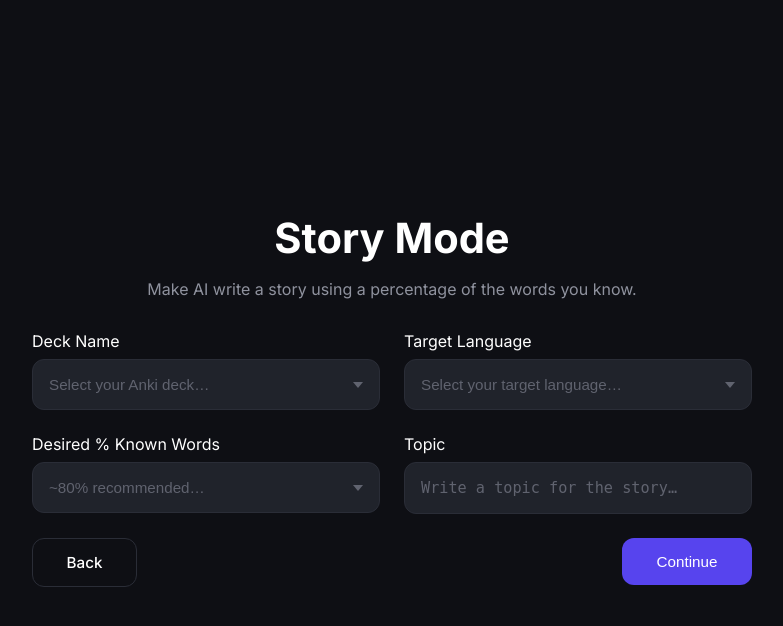
After one commit to AlexTMIT/language-anki-generator, a Flask app: template app/templates/story/story.html in a window 1280 px wide. The commit adds this page. Shown: the top 626 px of the page, without its empty margins (248-1031 px from the left). Run offline with Flask 3, Linux system fonts and the light colour scheme; the template is opened without the code that fills it, so the values that code supplies are empty; parts of the project's set-up code (start-up, migrations or seed data) failed here and were passed over; some libraries are stand-ins or nearby versions.

Commit message:
create story page! needs working implementation, but starting page is there

```diff
--- a/app/blueprints/__init__.py
+++ b/app/blueprints/__init__.py
@@ -3,9 +3,11 @@ from .site.routes      import bp as site_bp
 from .flashcards.routes import bp as flashcards_bp
 from .batch            import bp as batch_bp
 from .picker           import bp as picker_bp
+from .story.routes import bp as story_bp
 
 def register_blueprints(app: Flask) -> None:
     app.register_blueprint(site_bp)
     app.register_blueprint(flashcards_bp)
     app.register_blueprint(batch_bp)
     app.register_blueprint(picker_bp)
+    app.register_blueprint(story_bp)
--- a/app/blueprints/flashcards/routes.py
+++ b/app/blueprints/flashcards/routes.py
@@ -2,9 +2,9 @@ import secrets
 from flask import Blueprint, render_template, current_app, request, redirect, url_for
 
 bp = Blueprint(
-    "flashcards",                       # ← endpoint prefix
+    "flashcards",
     __name__,
-    url_prefix="/create",               # /create/… URLs
+    url_prefix="/create",
     template_folder="../../templates/flashcards",
     static_folder="../../static",
 )
@@ -21,7 +21,7 @@ def make_flashcards():
         random_sid=sid,
     )
 
-# ─────  NEW loader page  ───────────────────────────────────────────────
+# ─────  NEW loader page!!!  ───────────────────────────────────────────────
 @bp.get("/load")
 def load():
     sid = request.args.get("sid")
--- a/app/factory.py
+++ b/app/factory.py
@@ -4,7 +4,6 @@ from .config import settings
 from .extensions import caches, socketio
 from .services.anki_service import AnkiClient
 from .blueprints import register_blueprints
-
 
 def create_app() -> Flask:
     app = Flask(__name__)
--- a/app/services/audio_service.py
+++ b/app/services/audio_service.py
@@ -1,4 +1,3 @@
-"""Forvo-based audio retrieval with basic mastering."""
 from __future__ import annotations
 import tempfile
 from pathlib import Path
@@ -14,7 +13,6 @@ FORVO_URL = (
     "action/word-pronunciations/word/{word}/language/{lang}"
 )
 
-# Processing constants
 GAP_MS = 300
 HPF_CUTOFF_HZ = 100
 LPF_CUTOFF_HZ = 7500
--- a/app/services/image_service.py
+++ b/app/services/image_service.py
@@ -1,4 +1,3 @@
-"""Google CSE image search abstraction."""
 from typing import List
 import requests
 
@@ -22,6 +21,6 @@
         data = res.json()
         return [it["link"] for it in data.get("items", [])][:k]
     except requests.RequestException as err:
-        # keep the app running even if Google CSE flakes out
+        # keep the app running even if Google CSE goes donkey
         print(f"Google CSE request failed: {err}")
         return []
--- a/app/static/css/flashcards.css
+++ b/app/static/css/flashcards.css
@@ -120,3 +120,9 @@ body.flashcards ::placeholder{
 .flashcard-form .btn-row{
   align-items: flex-start;
 }
+
+/* single-line textarea */
+.flashcard-form textarea.rows-1{
+  min-height: 0;
+  resize: none;
+}
--- a/app/templates/site/index.html
+++ b/app/templates/site/index.html
@@ -13,7 +13,7 @@
     <nav class="btn-row">
       <a class="btn btn-outline" href="#">Stats</a>
       <a class="btn btn-outline" href="#">Quiz</a>
-      <a class="btn btn-outline" href="#">Story</a>
+      <a class="btn btn-outline" href="{{ url_for('story.index') }}">Story</a>
       <a class="btn btn-primary" href="{{ url_for('flashcards.make_flashcards') }}">Create</a>
     </nav>
   </main>
--- /dev/null
+++ b/app/templates/story/story.html
@@ -0,0 +1,54 @@
+{% extends "base.html" %}
+{% block title %}Story Mode{% endblock %}
+
+{% block body_class %}flashcards{% endblock %}
+{% block css %}
+  <link rel="stylesheet" href="{{ url_for('static', filename='css/flashcards.css') }}">
+{% endblock %}
+
+{% block content %}
+<main>
+  <h1>Story Mode</h1>
+  <p class="subtitle">Make AI write a story using a percentage of the words you know.</p>
+
+  <form class="flashcard-form" method="post" action="#">
+    <label class="half">
+      Deck Name
+      <select name="deck" required>
+        <option value="" disabled selected>Select your Anki deck…</option>
+        {% for d in decks %}<option>{{ d }}</option>{% endfor %}
+      </select>
+    </label>
+
+    <label class="half">
+      Target Language
+      <select name="lang" required>
+        <option value="" disabled selected>Select your target language…</option>
+        <option value="Belarusian">Belarusian</option>
+        <option value="Danish">Danish</option>
+        <!-- will add more as needed -->
+      </select>
+    </label>
+
+    <label class="half">
+      Desired % Known Words
+      <select name="known_pct" required>
+        <option value="" disabled selected>~80% recommended…</option>
+        {% for p in range(10, 100, 10) %}
+          <option value="{{ p }}">{{ p }}%</option>
+        {% endfor %}
+      </select>
+    </label>
+
+    <label class="half">
+      Topic
+      <textarea class="rows-1" name="topic" placeholder="Write a topic for the story…" rows="1"></textarea>
+    </label>
+
+    <div class="btn-row full">
+      <a class="btn btn-outline" href="{{ url_for('site.landing') }}">Back</a>
+      <button type="submit" class="btn btn-primary">Continue</button>
+    </div>
+  </form>
+</main>
+{% endblock %}
--- a/scripts/run.py
+++ b/scripts/run.py
@@ -1,4 +1,3 @@
-"""Dev entrypoint: launches the Flask-SocketIO server and opens the browser."""
 import sys
 import webbrowser
 from pathlib import Path
```
Also changed, not shown: app/blueprints/story/routes.py (added, +12 -0 lines), app/models/__init__.py (deleted).
